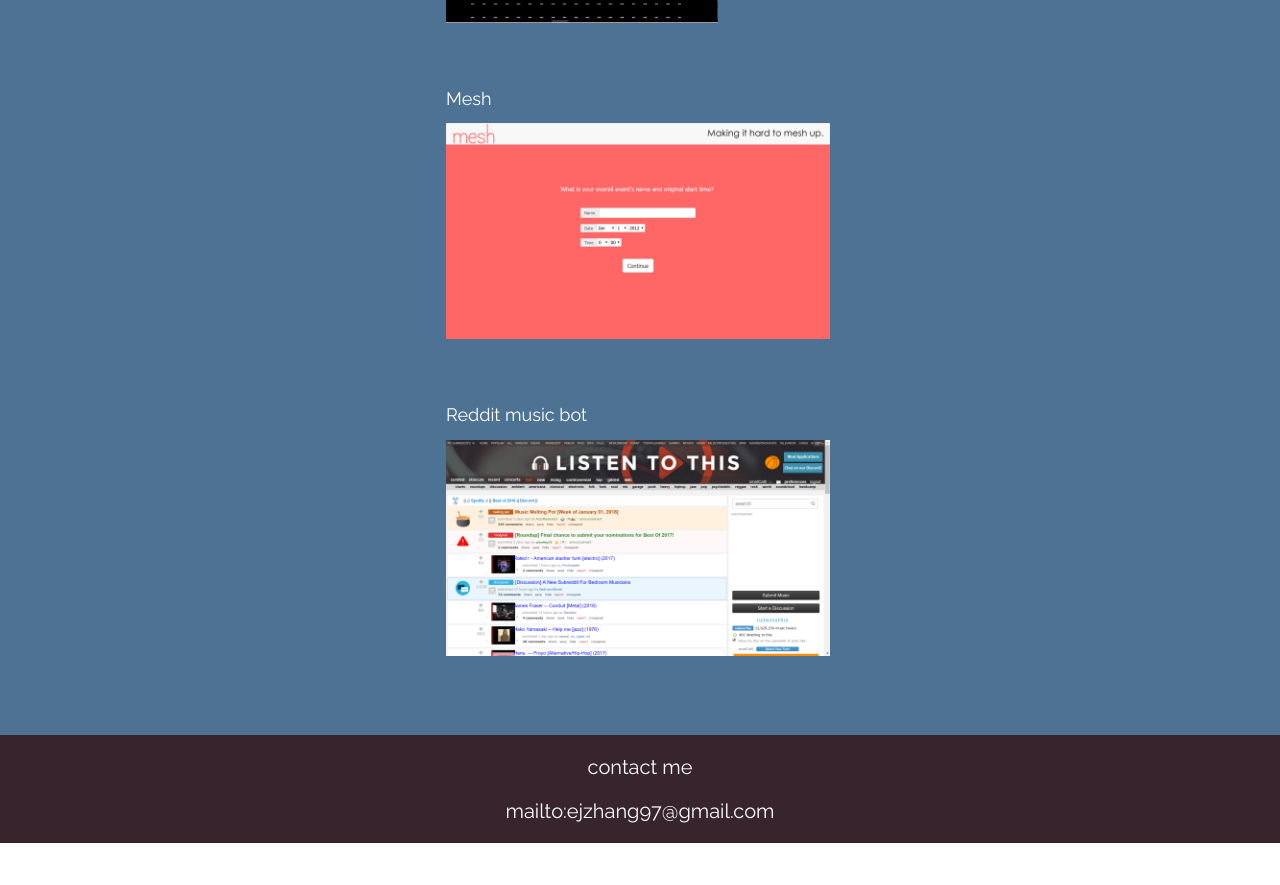
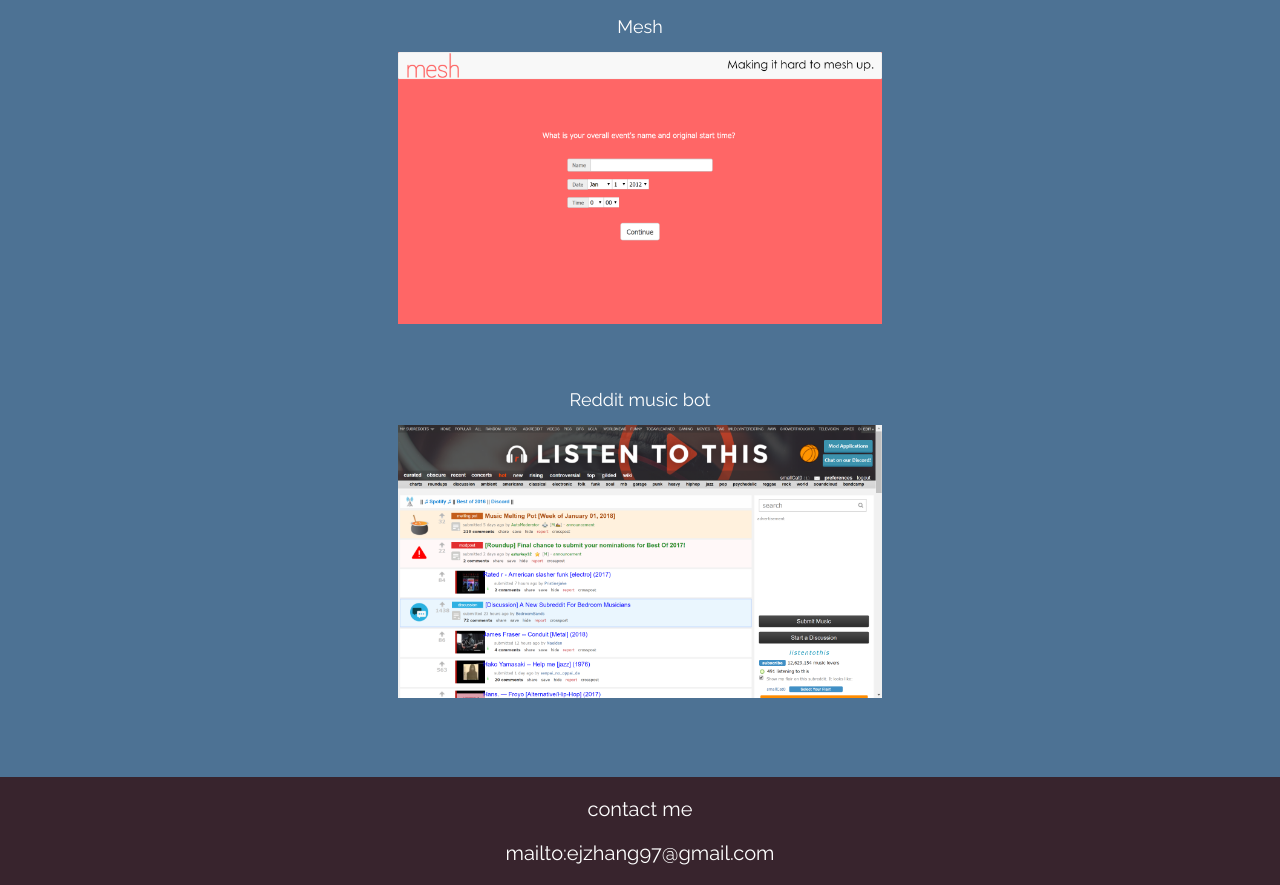
Before and after one commit to ezhangJ/ezhangj.github.io, a plain HTML site: page index.html in a window 1280 px wide. Shown: the part 1674-2559 px from the top of the page. Before the commit the page ends 2517 px from the top, so only its background shows below. Drawn offline with nearby package versions, Linux system fonts and the light colour scheme.

Commit message:
fixed project icons

```diff
--- a/index.html
+++ b/index.html
@@ -62,29 +62,35 @@
                         <table>
                             <tr>
                                 <td>
+                                    <center>
                                     <h2>Go</h2>
-                                    <a href="https://github.com/ezhangJ/Go" target="_blank" class="clickable"><img src="Assets/Go.png" width="272px" height="300px"></a>
-                                    <p class="projects-description">
-                                       <!--  description -->
-                                    </p>
+                                    <a href="https://github.com/ezhangJ/Go" target="_blank" class="clickable"><img src="Assets/Go.png" width = "25%" height ="15%" ></a><!-- width="272px" height="300px" -->
+                                   <!--  <p class="projects-description">
+
+                                    </p> -->
+                                    </center>
                                 </td>
                             </tr>
                             <tr>
                                 <td>
+                                    <center>
                                     <h2>Mesh</h2>
-                                    <a href="https://ezhangj.github.io/Mesh/" target="_blank" class="clickable"><img src="Assets/mesh.png" width="384px" height="216px"></a>
+                                    <a href="https://ezhangj.github.io/Mesh/" target="_blank" class="clickable"><img src="Assets/mesh.png" width = "38%" height ="15%" ></a><!-- width="384px" height="216px" -->
                                     <p class="projects-description">
                                         <!--  description -->
                                     </p>
+                                    </center>
                                 </td>
                             </tr>
                             <tr>
                                 <td>
+                                    <center>
                                     <h2>Reddit music bot</h2>
-                                    <a href="https://github.com/ezhangJ/New-Music-Reddit-Bot" target="_blank" class="clickable"><img src="Assets/reddit_bot.png" width="384px" height="216px"></a>
+                                    <a href="https://github.com/ezhangJ/New-Music-Reddit-Bot" target="_blank" class="clickable"><img src="Assets/reddit_bot.png" width = "38%" height ="15%"></a> <!-- width="384px" height="216px"> -->
                                     <p class="projects-description">
                                         <!--  description -->
                                     </p>
+                                    </center>
                                 </td>
                             </tr>
                         </table>
--- a/style.css
+++ b/style.css
@@ -100,6 +100,9 @@ p{
     text-align: center;
 
 }
+tr{
+	position: center;
+}
 .flex-item-container{
     display: inline;
     width: 100%;
@@ -115,6 +118,7 @@ p{
 .projects-description
 {
 	margin-bottom: 30px;
+	text-align:center;
 
 }
 .clickable:hover{
```
